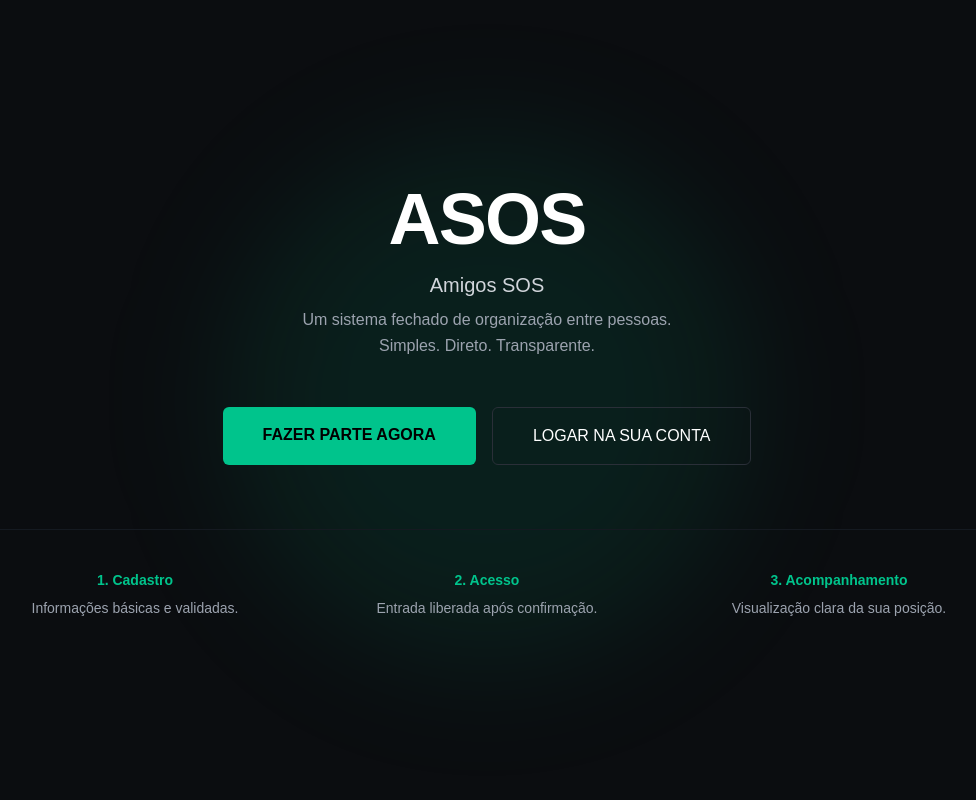
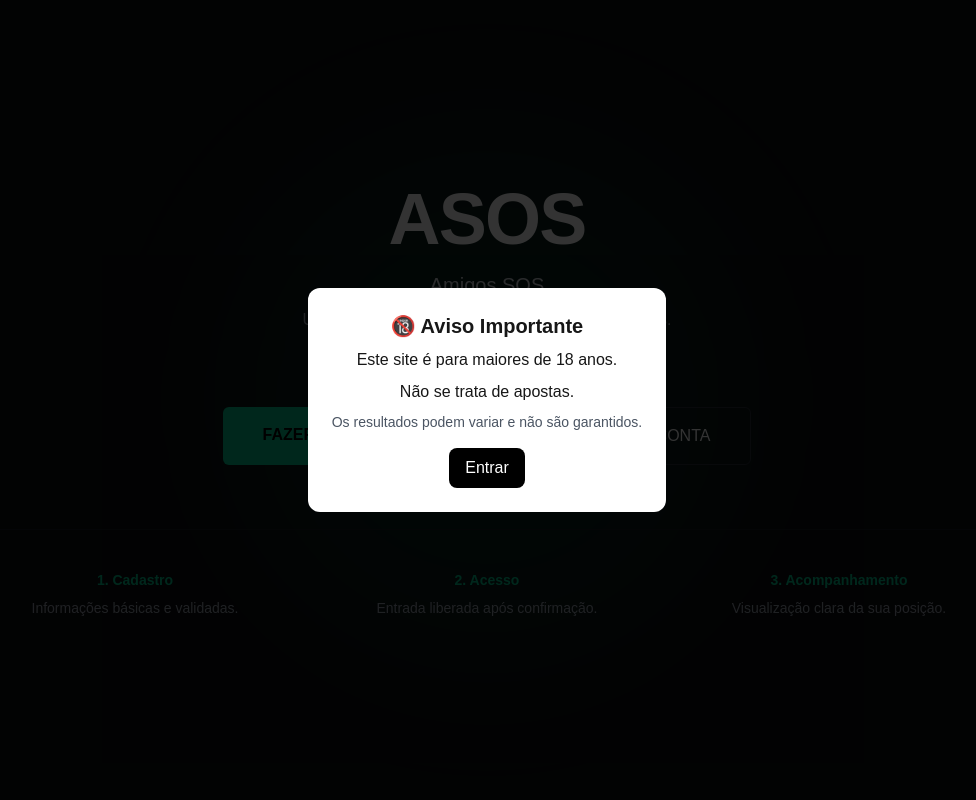
Before and after one commit to asosonlinenet-commits/asosyou, a Next.js app: page / in a window 1280 px wide. Shown: the top 800 px of the page, without its empty margins (153-1129 px from the left). Built offline with nearby package versions, Linux system fonts and the light colour scheme.

Commit message:
fix: disable no-explicit-any in asaas api routes

```diff
--- /dev/null
+++ b/app/components/Popup.tsx
@@ -0,0 +1,41 @@
+"use client";
+
+import { useState, useEffect } from "react";
+
+export default function Popup() {
+  const [show, setShow] = useState(false);
+
+  useEffect(() => {
+    const visto = localStorage.getItem("popupVisto");
+    if (!visto) {
+      setShow(true);
+    }
+  }, []);
+
+  const fechar = () => {
+    localStorage.setItem("popupVisto", "true");
+    setShow(false);
+  };
+
+  if (!show) return null;
+
+  return (
+    <div className="fixed inset-0 bg-black/80 flex items-center justify-center z-50">
+      <div className="bg-white p-6 rounded-xl text-center max-w-sm">
+        <h2 className="text-xl font-bold mb-2">🔞 Aviso Importante</h2>
+        <p className="mb-2">Este site é para maiores de 18 anos.</p>
+        <p className="mb-2">Não se trata de apostas.</p>
+        <p className="mb-4 text-sm text-gray-600">
+          Os resultados podem variar e não são garantidos.
+        </p>
+
+        <button
+          onClick={fechar}
+          className="bg-black text-white px-4 py-2 rounded-lg"
+        >
+          Entrar
+        </button>
+      </div>
+    </div>
+  );
+}
--- a/app/layout.tsx
+++ b/app/layout.tsx
@@ -1,12 +1,14 @@
 import type { Metadata } from "next";
 import localFont from "next/font/local";
 import "./globals.css";
+import Popup from "./components/Popup"; // 👈 IMPORT DO POPUP
 
 const geistSans = localFont({
   src: "./fonts/GeistVF.woff",
   variable: "--font-geist-sans",
   weight: "100 900",
 });
+
 const geistMono = localFont({
   src: "./fonts/GeistMonoVF.woff",
   variable: "--font-geist-mono",
@@ -15,7 +17,7 @@ const geistMono = localFont({
 
 export const metadata: Metadata = {
   title: "ASOS",
-  description: "Generated by create next app",
+  description: "Plataforma digital baseada em tarefas com potencial de ganhos",
 };
 
 export default function RootLayout({
@@ -24,10 +26,11 @@ export default function RootLayout({
   children: React.ReactNode;
 }>) {
   return (
-    <html lang="en">
+    <html lang="pt-BR"> {/* 👈 AJUSTEI PARA BR */}
       <body
         className={`${geistSans.variable} ${geistMono.variable} antialiased`}
       >
+        <Popup /> {/* 👈 POPUP AQUI */}
         {children}
       </body>
     </html>
```
